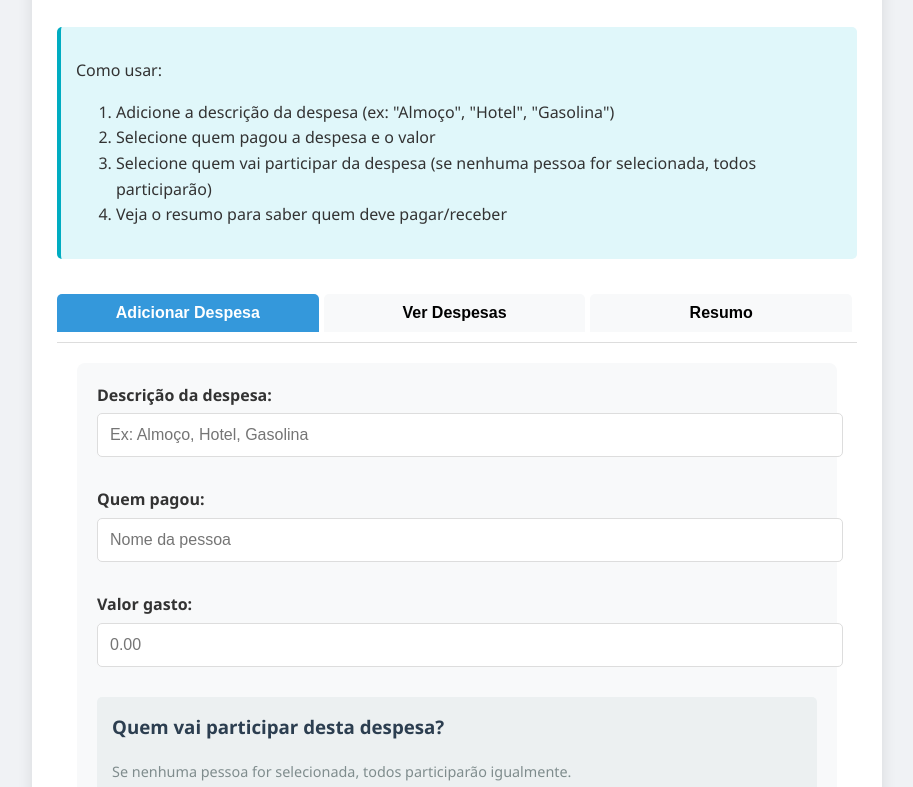
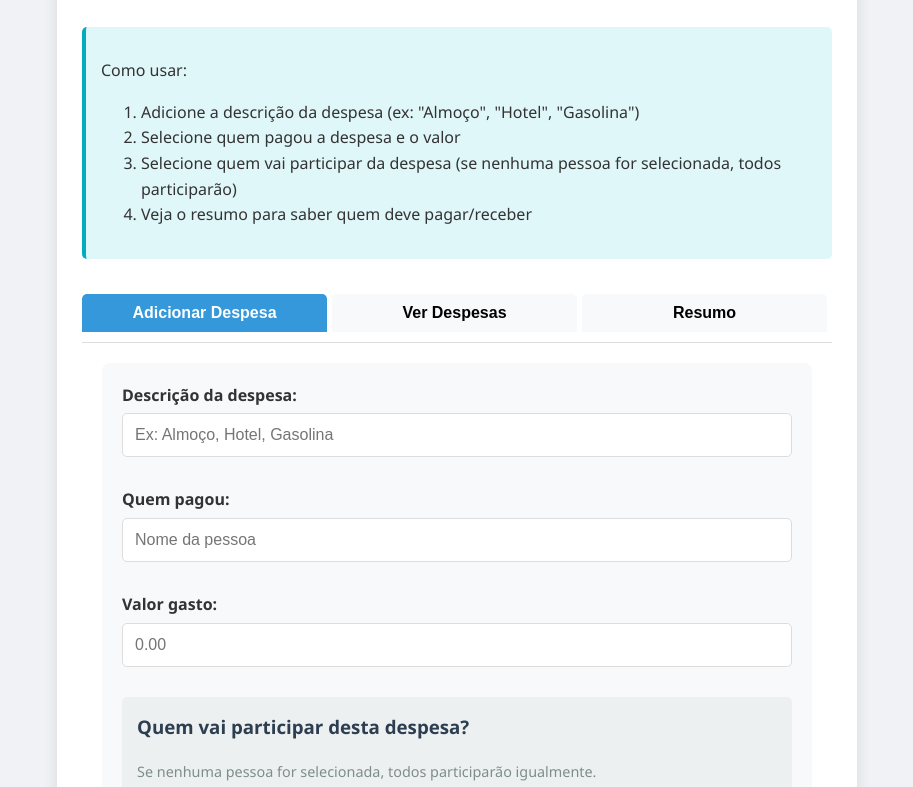
Before and after one commit to ricardosousa339/divisao-despesas, a plain HTML site: page index.html in a window 1280 px wide. Shown: the part 111-898 px from the top of the page, without its empty margins (183-1096 px from the left). Drawn offline with Linux system fonts and the light colour scheme.

Commit message:
style ✨: adicionar box-sizing ao CSS
adiciona a propriedade box-sizing ao CSS global e aos inputs
para garantir um melhor controle de layout e evitar problemas
de dimensionamento em diferentes navegadores.

```diff
--- a/css/style.css
+++ b/css/style.css
@@ -1,3 +1,8 @@
+/* Add this at the top of your CSS file */
+* {
+    box-sizing: border-box;
+}
+
 body {
     font-family: 'Segoe UI', Arial, sans-serif;
     margin: 0;
@@ -55,6 +60,7 @@ input[type="number"] {
     border-radius: 5px;
     transition: border-color 0.3s;
     font-size: 16px;
+    box-sizing: border-box; /* Add this line */
 }
 
 input[type="text"]:focus,
```
